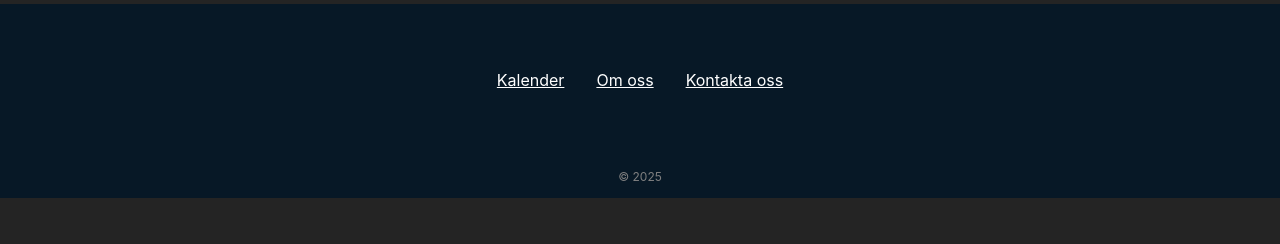
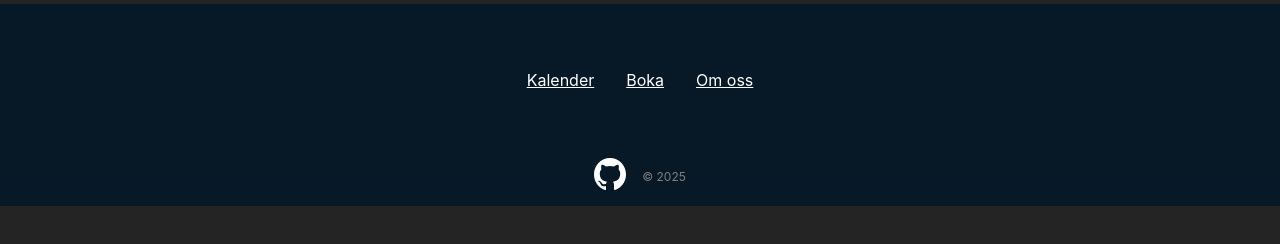
Before and after one commit to Sternax/Team3_Kalender, a Vue app: page / in a window 1280 px wide. Shown: the part 428-672 px from the top of the page. Built offline with nearby package versions, Linux system fonts and the light colour scheme; what v-calendar would draw is missing.

Commit message:
La till github ikon

```diff
--- a/src/components/Footer.vue
+++ b/src/components/Footer.vue
@@ -12,14 +12,50 @@
                     <RouterLink to="/">Kalender</RouterLink>
                 </li>
                 <li>
-                    <RouterLink to="/">Om oss</RouterLink>
+                    <RouterLink to="/boka">Boka</RouterLink>
                 </li>
                 <li>
-                    <RouterLink to="/">Kontakta oss</RouterLink>
+                    <RouterLink to="/about">Om oss</RouterLink>
                 </li>
             </ul>
         </nav>
-        <p id="copy">&copy; {{ year }}</p>
+        <div class="footer-bottom">
+            <a href="https://github.com/Sternax/Team3_Kalender" target="_blank">
+                <svg
+                    width="32px"
+                    height="32px"
+                    viewBox="0 0 20 20"
+                    version="1.1"
+                    xmlns="http://www.w3.org/2000/svg"
+                    xmlns:xlink="http://www.w3.org/1999/xlink"
+                >
+                    <g
+                        id="Page-1"
+                        stroke="none"
+                        stroke-width="1"
+                        fill="none"
+                        fill-rule="evenodd"
+                    >
+                        <g
+                            id="Dribbble-Light-Preview"
+                            transform="translate(-140.000000, -7559.000000)"
+                            fill="#fff"
+                        >
+                            <g
+                                id="icons"
+                                transform="translate(56.000000, 160.000000)"
+                            >
+                                <path
+                                    d="M94,7399 C99.523,7399 104,7403.59 104,7409.253 C104,7413.782 101.138,7417.624 97.167,7418.981 C96.66,7419.082 96.48,7418.762 96.48,7418.489 C96.48,7418.151 96.492,7417.047 96.492,7415.675 C96.492,7414.719 96.172,7414.095 95.813,7413.777 C98.04,7413.523 100.38,7412.656 100.38,7408.718 C100.38,7407.598 99.992,7406.684 99.35,7405.966 C99.454,7405.707 99.797,7404.664 99.252,7403.252 C99.252,7403.252 98.414,7402.977 96.505,7404.303 C95.706,7404.076 94.85,7403.962 94,7403.958 C93.15,7403.962 92.295,7404.076 91.497,7404.303 C89.586,7402.977 88.746,7403.252 88.746,7403.252 C88.203,7404.664 88.546,7405.707 88.649,7405.966 C88.01,7406.684 87.619,7407.598 87.619,7408.718 C87.619,7412.646 89.954,7413.526 92.175,7413.785 C91.889,7414.041 91.63,7414.493 91.54,7415.156 C90.97,7415.418 89.522,7415.871 88.63,7414.304 C88.63,7414.304 88.101,7413.319 87.097,7413.247 C87.097,7413.247 86.122,7413.234 87.029,7413.87 C87.029,7413.87 87.684,7414.185 88.139,7415.37 C88.139,7415.37 88.726,7417.2 91.508,7416.58 C91.513,7417.437 91.522,7418.245 91.522,7418.489 C91.522,7418.76 91.338,7419.077 90.839,7418.982 C86.865,7417.627 84,7413.783 84,7409.253 C84,7403.59 88.478,7399 94,7399"
+                                    id="github-[#142]"
+                                ></path>
+                            </g>
+                        </g>
+                    </g>
+                </svg>
+            </a>
+            <p id="copy">&copy; {{ year }}</p>
+        </div>
     </footer>
 </template>
 
@@ -54,4 +90,13 @@
     font-size: 12px;
     color: gray;
 }
+
+.footer-bottom {
+    width: 100%;
+    display: flex;
+    justify-content: center;
+    align-items: center;
+    gap: 1rem;
+    margin-bottom: 0.5rem;
+}
 </style>
```
